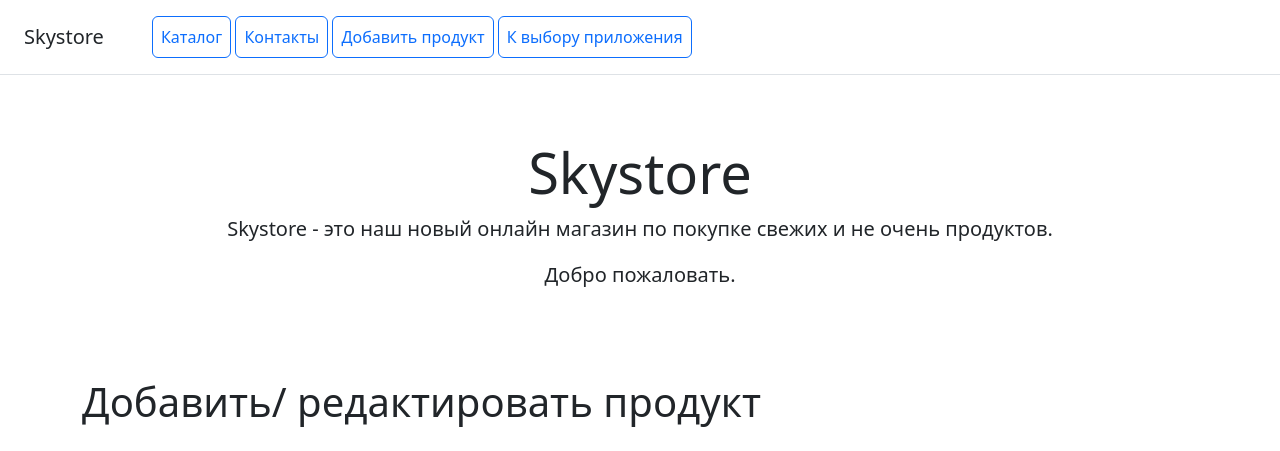
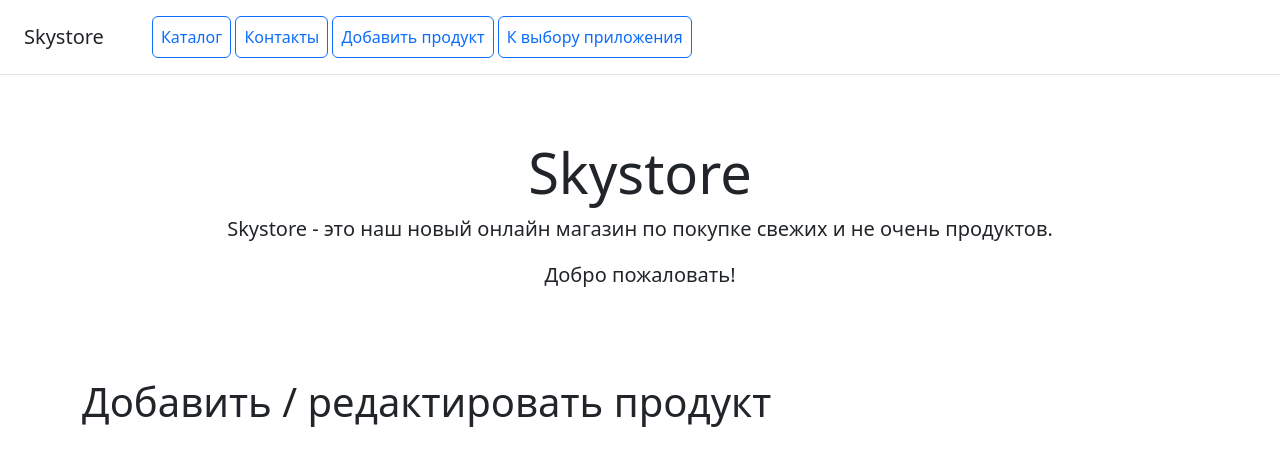
Before and after one commit to galvanic123/online_shop1, a Django app: page /catalog/home/product_create/ in a window 1280 px wide. Shown: the top 451 px of the page. Run offline with Django 5.2, Linux system fonts and the light colour scheme; data comes from the database, SQL or seed files in the repository; some libraries are stand-ins or nearby versions.

Commit message:
init 26.1 11

```diff
--- a/catalog/templates/catalog/home.html
+++ b/catalog/templates/catalog/home.html
@@ -13,7 +13,7 @@
 <div class="pricing-header px-3 py-3 pt-md-5 pb-md-4 mx-auto text-center">
     <h1 class="display-4">Skystore</h1>
     <p class="lead">Skystore - это наш новый онлайн магазин по покупке свежих и не очень продуктов.</p>
-    <p class="lead">Добро пожаловать.</p>
+    <p class="lead">Добро пожаловать!</p>
 </div>
 {% block content %}
 {% endblock %}
--- a/catalog/templates/catalog/product_create.html
+++ b/catalog/templates/catalog/product_create.html
@@ -1,7 +1,7 @@
 {% extends 'catalog/home.html'%}
 {% block content %}
 <div class="container mt-5">
-        <h1 class="mb-4">Добавить/ редактировать продукт</h1>
+        <h1 class="mb-4">Добавить / редактировать продукт</h1>
         <form method="post" enctype="multipart/form-data">
             {% csrf_token %}
             {{ form.non_field_errors }}
--- a/catalog/templates/catalog/product_delete.html
+++ b/catalog/templates/catalog/product_delete.html
@@ -2,7 +2,7 @@
 {% block content %}
 <div class="container mt-5">
         <h1 class="mb-4">Удалить продукт </h1>
-        <p>Вы уверены, что хотите удалить "{{ object.name }}"?</p>
+        <p>Вы уверены, что хотите удалить "{{object.name}}"?</p>
         <form method="post">
             {% csrf_token %}
             {{ form.as_p }}
```
